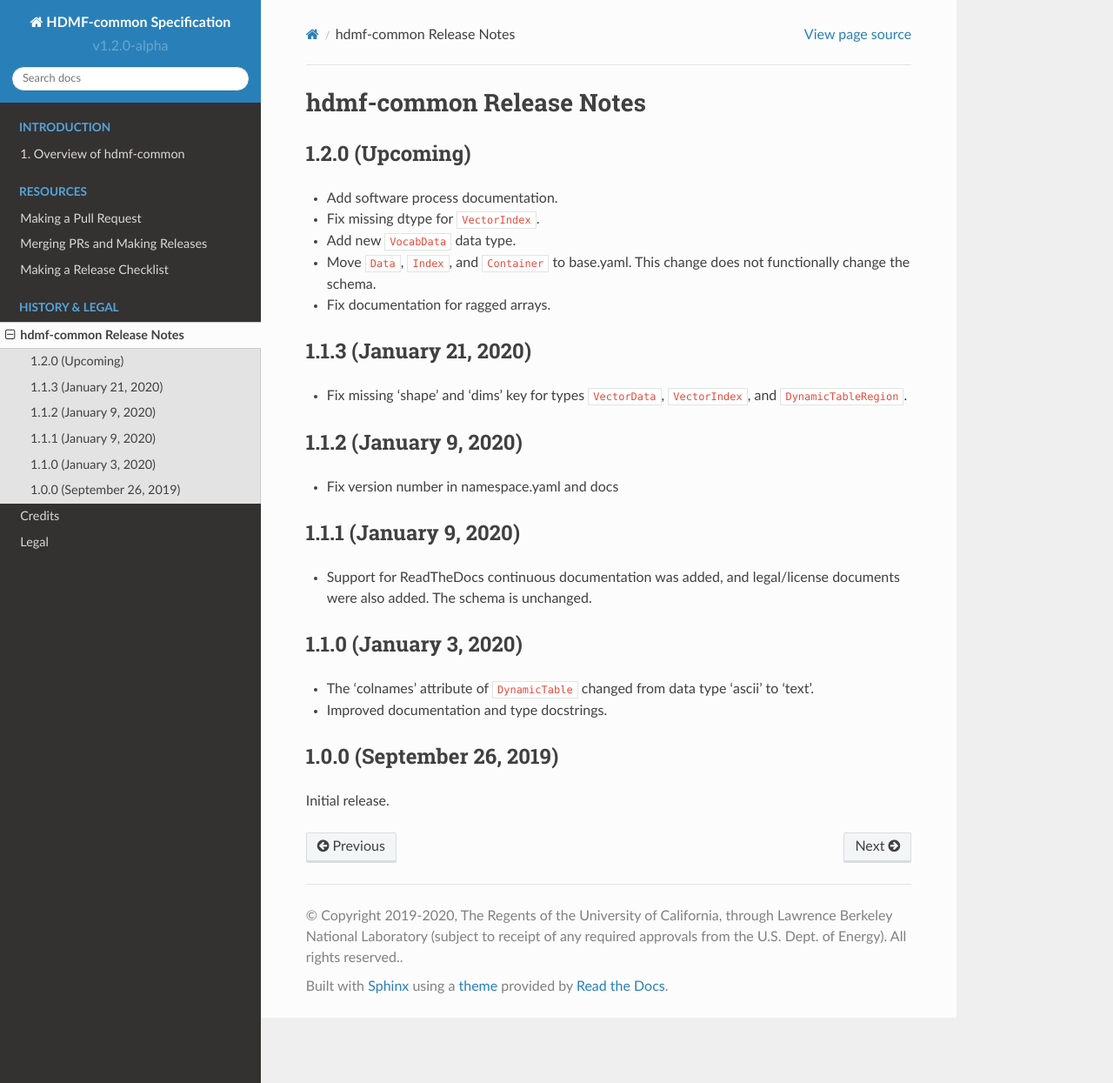
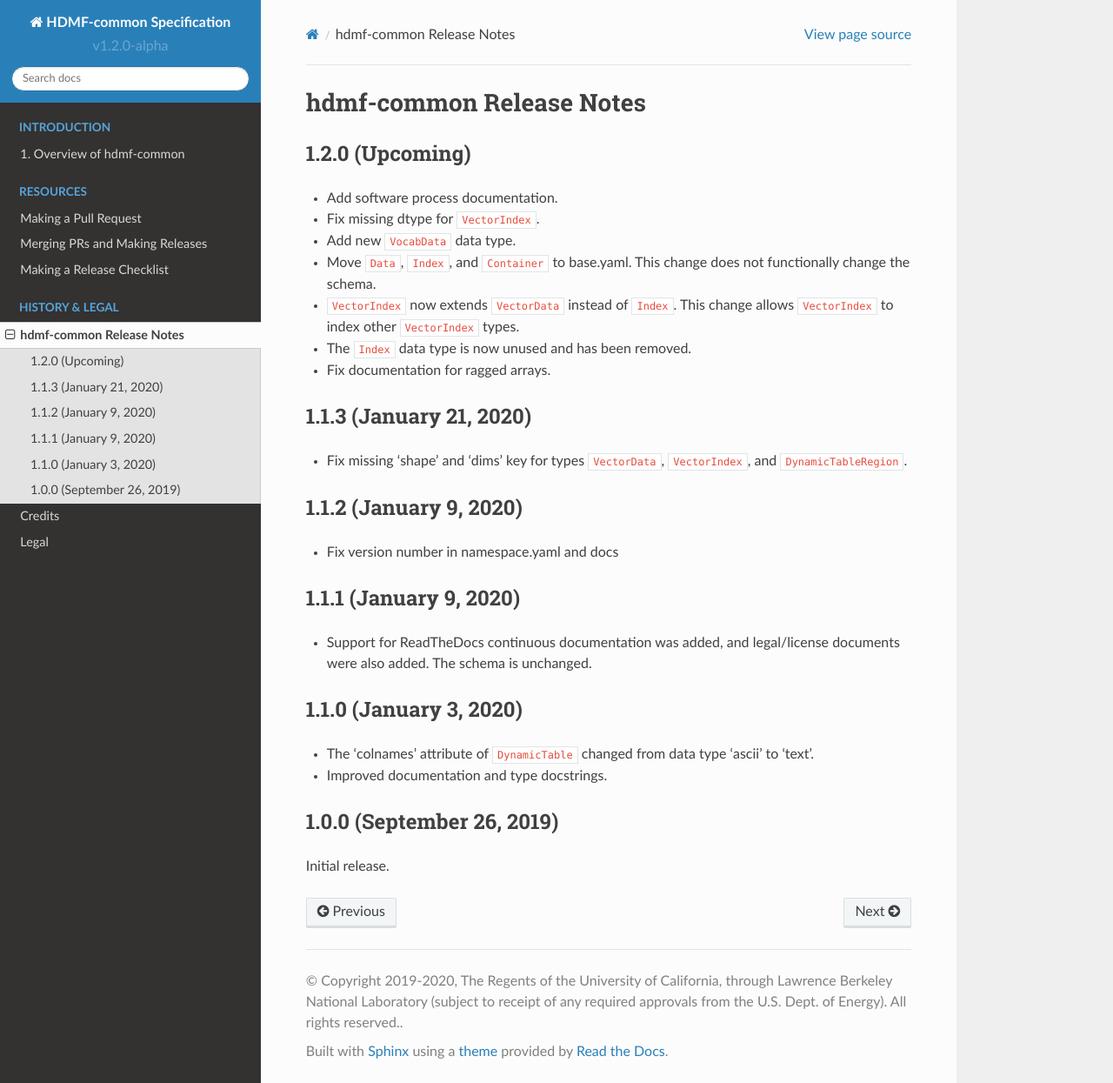
Before and after one commit to hdmf-dev/hdmf-common-schema, a Sphinx documentation site: the page built from docs/source/format_release_notes.rst, in a window 1280 px wide and 1245 px high. Shown: the whole window at 87% size. Built offline with Sphinx 7.4.7 and the Read the Docs theme 2.0.0, drawn with Linux system fonts in a browser that asks for light colours.

Commit message:
Make VectorIndex extend VectorData (#37)
* Make VectorIndex extend VectorData

* Remove Index data type

* Remove redundant data_type_inc: VectorIndex in DynamicTable

* Update docstrings for VectorIndex and DynamicTable

```diff
--- a/docs/source/format_release_notes.rst
+++ b/docs/source/format_release_notes.rst
@@ -8,6 +8,9 @@
 - Fix missing dtype for ``VectorIndex``.
 - Add new ``VocabData`` data type.
 - Move ``Data``, ``Index``, and ``Container`` to base.yaml. This change does not functionally change the schema.
+- ``VectorIndex`` now extends ``VectorData`` instead of ``Index``. This change allows ``VectorIndex`` to index other
+  ``VectorIndex`` types.
+- The ``Index`` data type is now unused and has been removed.
 - Fix documentation for ragged arrays.
 
 1.1.3 (January 21, 2020)
```
Also changed, not shown: 2 other files.
